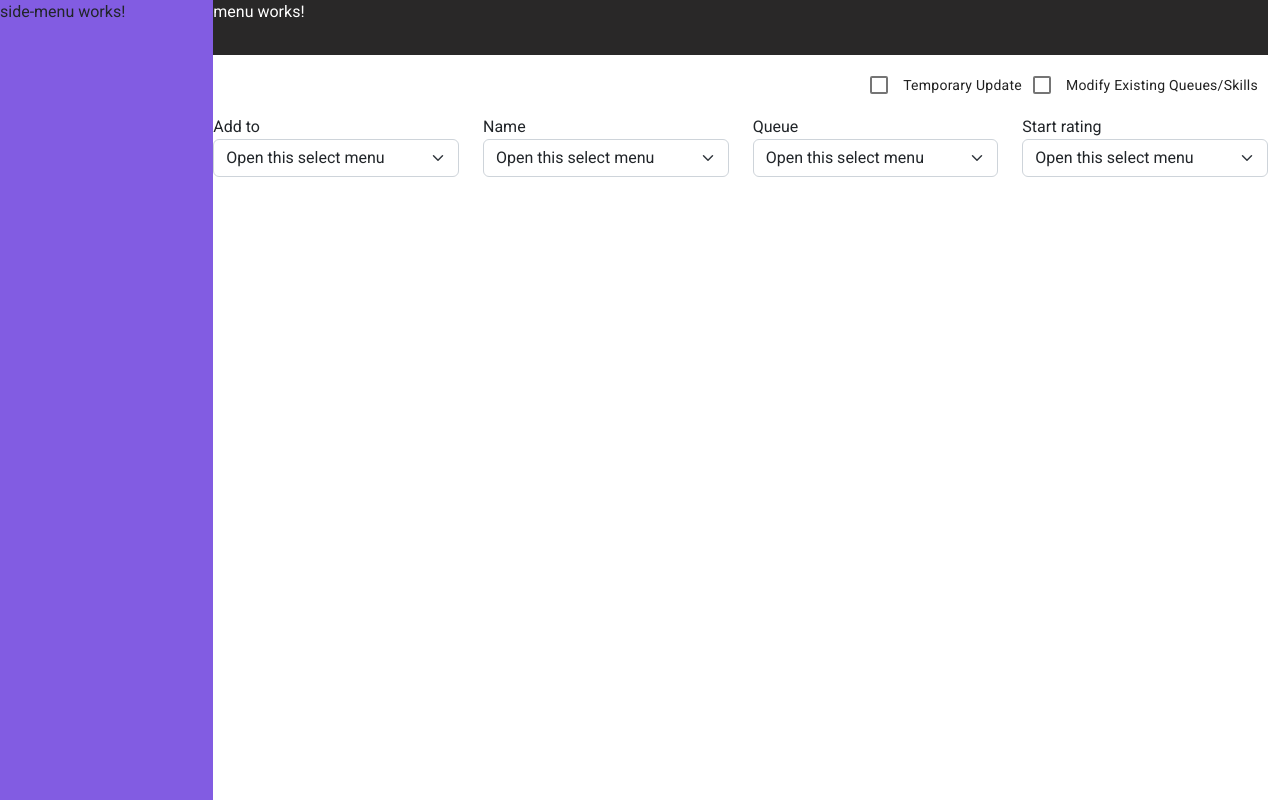
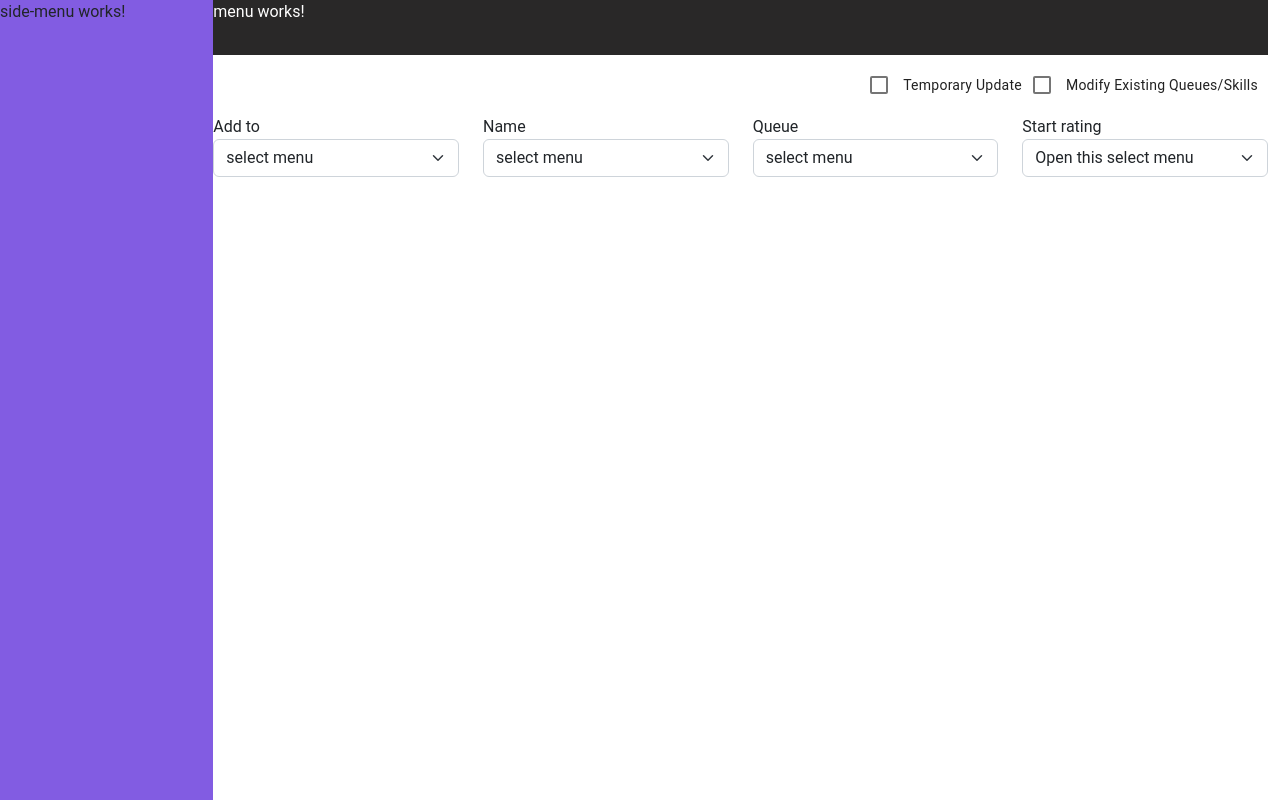
Before and after one commit to JairSilva09/genesys, an Angular app: page / in a window 1280 px wide. Built offline with nearby package versions, Linux system fonts and the light colour scheme.

Commit message:
arrays selection

```diff
--- a/src/app/app.module.ts
+++ b/src/app/app.module.ts
@@ -4,6 +4,7 @@ import { BrowserModule } from '@angular/platform-browser';
 import { AppRoutingModule } from './app-routing.module';
 import { AppComponent } from './app.component';
 import { DashboardComponent } from './dashboard/dashboard.component';
+import { FormsModule } from '@angular/forms';
 import { MenuComponent } from './menu/menu.component';
 import { SideMenuComponent } from './side-menu/side-menu.component';
 import { BrowserAnimationsModule } from '@angular/platform-browser/animations';
@@ -25,6 +26,7 @@ import {MatSelectModule} from '@angular/material/select';
     BrowserAnimationsModule,
     MatCheckboxModule,
     MatSelectModule,
+    FormsModule,
   ],
   providers: [],
   bootstrap: [AppComponent]
--- a/src/app/genesis-queues/genesis-queues.component.html
+++ b/src/app/genesis-queues/genesis-queues.component.html
@@ -8,31 +8,25 @@
     <div class="row">
         <div class="col">
             <label>Add to</label>
-            <select class="form-select" aria-label="Default select example">
-                <option selected>Open this select menu</option>
-                <option value="1">One</option>
-                <option value="2">Two</option>
-                <option value="3">Three</option>
+            <select class="form-select" (ngModelChange)="selectLevel($event)" [(ngModel)]="chosenLevel" aria-label="Default select example">
+                <option selected>select menu</option>
+                <option *ngFor="let item of LEVEL" value="{{item}}">{{item}}</option>
             </select>
         </div>
         <div class="col">
             <div class="col">
                 <label>Name</label>
                 <select class="form-select" aria-label="Default select example">
-                    <option selected>Open this select menu</option>
-                    <option value="1">One</option>
-                    <option value="2">Two</option>
-                    <option value="3">Three</option>
+                    <option selected>select menu</option>
+                    <option *ngFor="let item of name" value="{{item}}">{{item}}</option>
                 </select>
             </div>
         </div>
         <div class="col"><div class="col">
             <label>Queue</label>
             <select class="form-select" aria-label="Default select example">
-                <option selected>Open this select menu</option>
-                <option value="1">One</option>
-                <option value="2">Two</option>
-                <option value="3">Three</option>
+                <option selected>select menu</option>
+                <option *ngFor="let item of queue" value="{{item}}">{{item}}</option>
             </select>
         </div></div>
         <div class="col"><div class="col">
--- a/src/app/genesis-queues/genesis-queues.component.ts
+++ b/src/app/genesis-queues/genesis-queues.component.ts
@@ -1,5 +1,4 @@
 import { Component } from '@angular/core';
-import {FormControl} from '@angular/forms';
 
 @Component({
   selector: 'app-genesis-queues',
@@ -8,4 +7,52 @@ import {FormControl} from '@angular/forms';
 })
 export class GenesisQueuesComponent {
 
+  LEVEL: any[] =[
+    "Agent","Manager","Department","Predefined Groups"
+  ]
+
+  name: any[] =[];
+  manager: any[] =[
+    "Manager 1","Manager 2","Manager 3","Manager 4","Manager 5","Manager 6"
+  ];
+
+  department: any[] =[
+    "AT&T","CenturyLink","Cable","Dish","Frontier","HughesNet"
+  ];
+
+  predefinedGroup: any[] =[
+    "ATT P1 Cooper Overflow","ATT P1 Fiber Overflow","Hughes Backup","Example Y","Example Z"
+  ];
+
+  AGENT: any[] =[
+    "Agent 1","Agent 2","Agent 3","Agent 4","Agent 5","Agent 6"
+  ]
+
+  queue: any[] = [
+    "Call Types", "Language", "Provider", "Queue Name"
+  ]
+
+  chosenLevel: string = "select menu";
+
+  selectLevel(event: any){
+    if(event == "Agent"){
+      this.name = this.AGENT;
+    }
+
+    if(event == "Manager"){
+      this.name = this.manager;
+    }
+
+    if(event == "Predefined Groups"){
+      this.name = this.predefinedGroup;
+    }
+
+    if(event == "Department"){
+      this.name = this.department;
+    }
+  }
+
+
+
+
 }
--- a/src/index.html
+++ b/src/index.html
@@ -8,8 +8,8 @@
   <link rel="icon" type="image/x-icon" href="favicon.ico">
   <link rel="preconnect" href="https://fonts.gstatic.com">
   <link href="https://cdn.jsdelivr.net/npm/bootstrap@5.2.2/dist/css/bootstrap.min.css" rel="stylesheet" integrity="sha384-Zenh87qX5JnK2Jl0vWa8Ck2rdkQ2Bzep5IDxbcnCeuOxjzrPF/et3URy9Bv1WTRi" crossorigin="anonymous">
-  <link href="https://fonts.googleapis.com/css2?family=Roboto:wght@300;400;500&display=swap" rel="stylesheet">
-  <link href="https://fonts.googleapis.com/icon?family=Material+Icons" rel="stylesheet">
+  <!-- <link href="https://fonts.googleapis.com/css2?family=Roboto:wght@300;400;500&display=swap" rel="stylesheet">
+  <link href="https://fonts.googleapis.com/icon?family=Material+Icons" rel="stylesheet"> -->
 </head>
 <body>
   <app-root></app-root>
```
